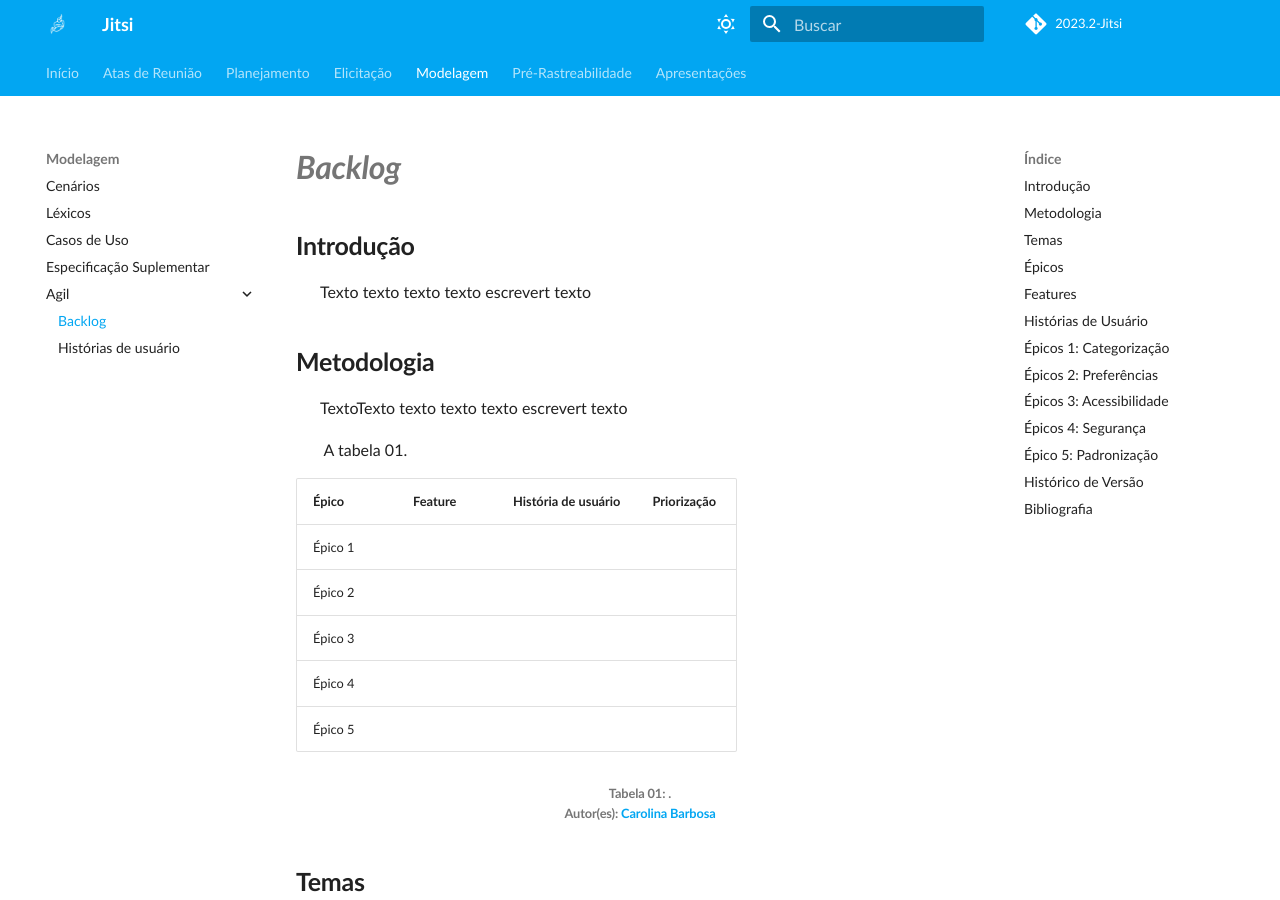
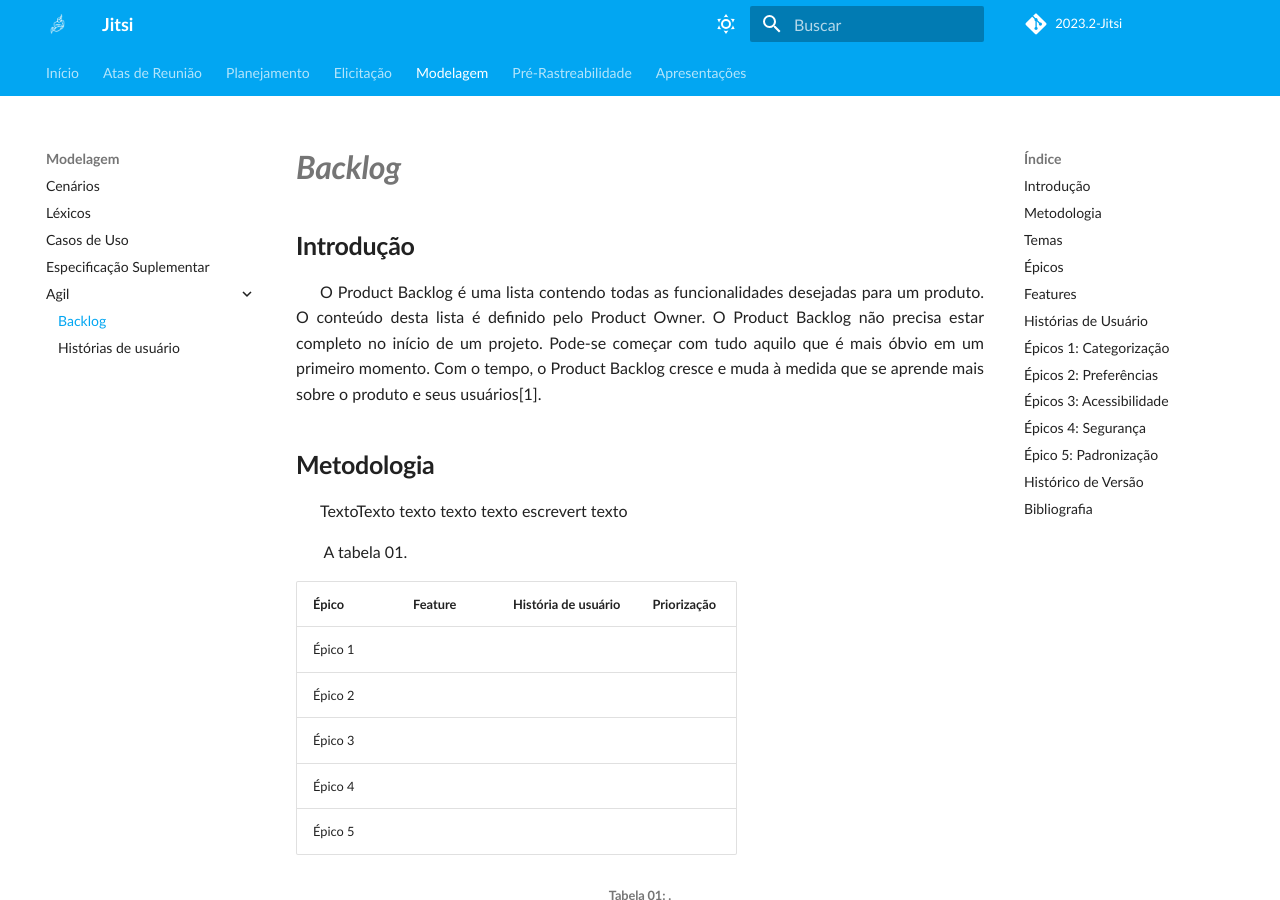
Before and after one commit to Requisitos-de-Software/2023.2-Jitsi, an MkDocs documentation site: the page built from docs/Modelagem/Agil/backlog.md, in a window 1280 px wide and 900 px high. Built offline with MkDocs 1.6.1 and Material for MkDocs 9.7.7, drawn with Linux system fonts in a browser that asks for light colours; some web fonts are replaced; comment, search, counter and statistics services are not loaded; some of the changed text lies outside the part shown.

Commit message:
add introducao e bibliografia

```diff
--- a/docs/Modelagem/Agil/backlog.md
+++ b/docs/Modelagem/Agil/backlog.md
@@ -2,8 +2,12 @@
 
 ## **Introdução**
 <p align="justify">
-&emsp;&emsp;Texto
-texto texto texto escrevert  texto
+&emsp;&emsp;O Product Backlog é uma lista contendo todas as funcionalidades desejadas para
+um produto. O conteúdo desta lista é definido pelo Product Owner. O Product
+Backlog não precisa estar completo no início de um projeto. Pode-se começar
+com tudo aquilo que é mais óbvio em um primeiro momento. Com o tempo, o
+Product Backlog cresce e muda à medida que se aprende mais sobre o produto e
+seus usuários[1].
 </p>
 
 ## **Metodologia**
@@ -95,6 +99,6 @@ texto texto texto escrevert  texto
 <br> Autor(es): <a href="https://github.com/CarolinaBarb">Carolina Barbosa </h6>
 
 ## **Bibliografia**
-> <a href="https://Link_da_fonte">[1]</a> Fonte 1
+> <a href="https://aprender3.unb.br/pluginfile.php/2692826/mod_resource/content/1/Requisitos%20-%20Aula%2015a.pdf">[1]</a> SERRANO, Maurício; SERRANO, Milene. Requisitos - Aula 15. Aprender 3. Distrito Federal, 2016.
 
 > <a href="https://Link_da_fonte">[2]</a> Fonte 2
```
